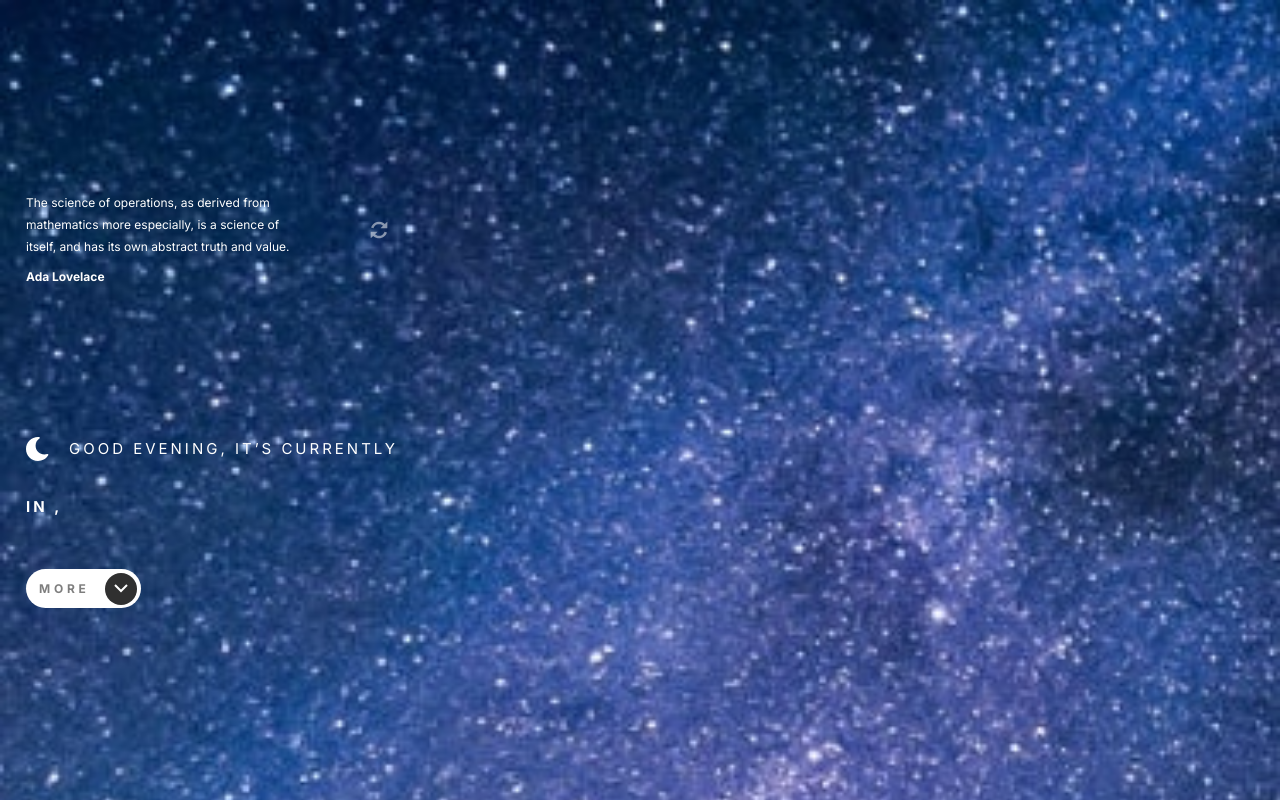
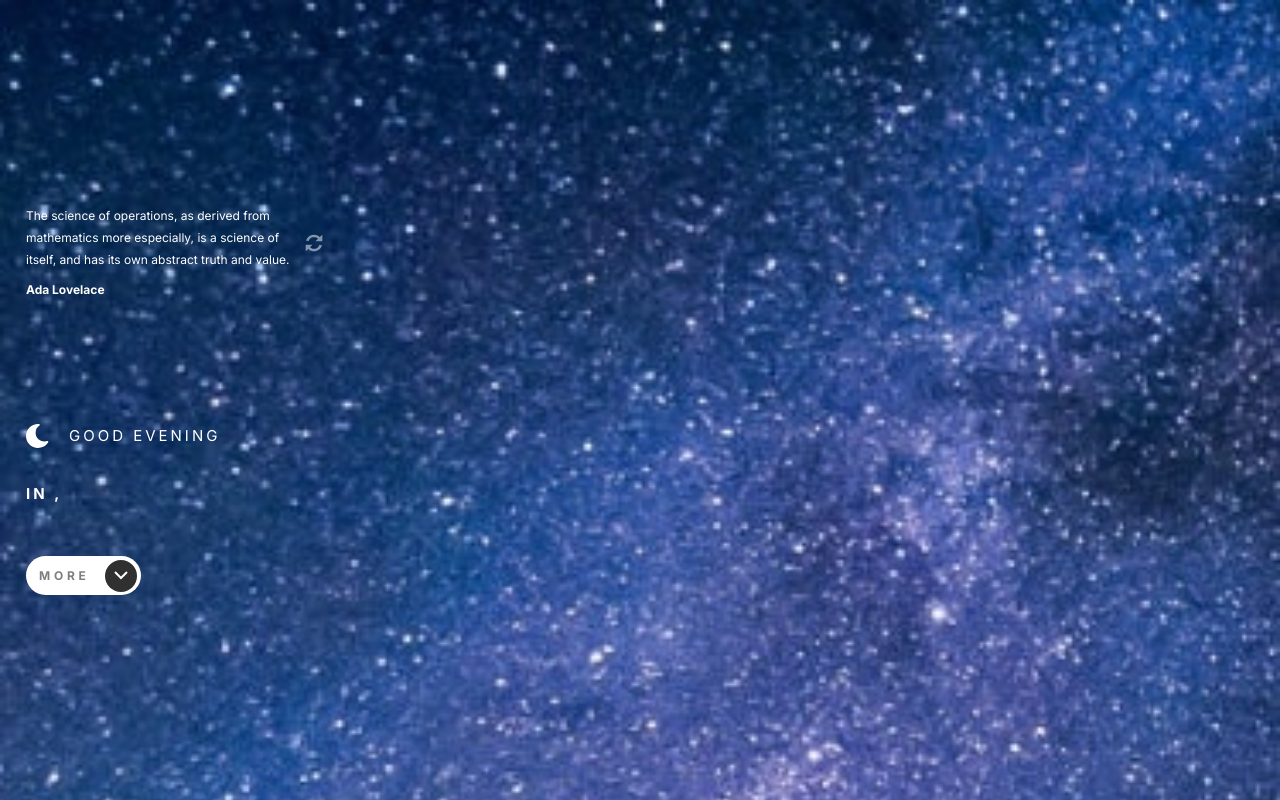
Before and after one commit to BYCODDE/Clock-App-TS-TW, a React (Vite) app: page / in a window 1280 px wide. Built offline with nearby package versions, Linux system fonts and the light colour scheme; no server answers.

Commit message:
feat:adding dark mode on time!

```diff
--- a/src/components/Main.tsx
+++ b/src/components/Main.tsx
@@ -1,7 +1,7 @@
 import { useEffect, useState } from "react";
 import arrowDown from "/desktop/icon-arrow-down.svg";
 import moon from "/desktop/icon-moon.svg";
-
+import sun from "/desktop/icon-sun.svg";
 interface MainProps {
   isLess: boolean;
   setIsLess: React.Dispatch<React.SetStateAction<boolean>>;
@@ -59,6 +59,16 @@ export default function Main({ isLess, setIsLess }: MainProps) {
     fetchApi();
   }, []);
 
+  const [day, setDay] = useState(false);
+
+  useEffect(() => {
+    const currentTime = time.datetime.slice(11, 16);
+
+    if (currentTime === "06:00" || currentTime === "18:00") {
+      setDay((prevDay) => !prevDay);
+    }
+  }, [time.datetime]);
+
   return (
     <main
       className={`${
@@ -66,9 +76,14 @@ export default function Main({ isLess, setIsLess }: MainProps) {
       } flex flex-col justify-items-start`}
     >
       <div className="flex gap-[20px] items-center">
-        <img src={moon} alt="icon-moon" />
+        {day ? (
+          <img src={sun} alt="icon-sun" />
+        ) : (
+          <img src={moon} alt="icon-moon" />
+        )}
+
         <h2 className="text-[15px] leading-[25px] uppercase  tracking-[3px]">
-          GOOD EVENING, IT’S CURRENTLY
+          {day ? "GOOD MORNING " : "GOOD EVENING"}
         </h2>
       </div>
       <div className="">
```
